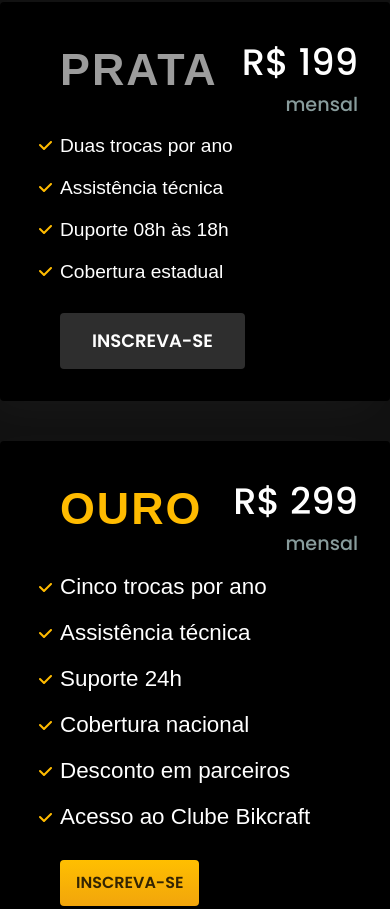
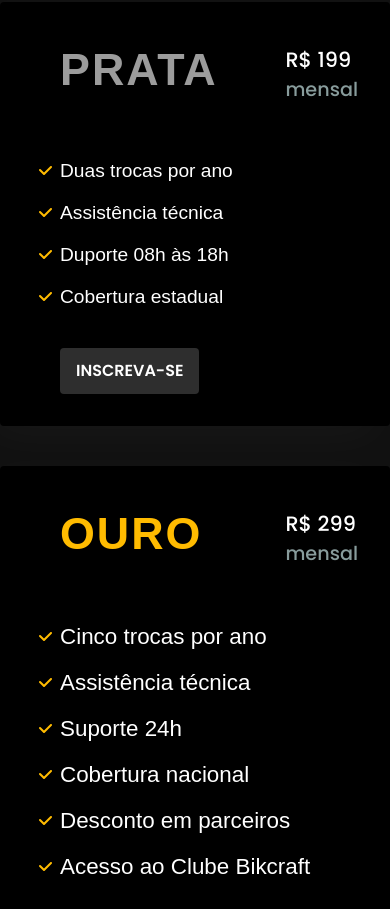
Before and after one commit to rafaoshikawa/projetoportfolio, a plain HTML site: page index.html in a window 390 px wide. Shown: the part 4020-4929 px from the top of the page. Drawn offline with Linux system fonts and the light colour scheme.

Commit message:
manutenção

```diff
--- a/css/seguros/seguros.css
+++ b/css/seguros/seguros.css
@@ -60,7 +60,7 @@
 }
 
 .seguros-item a {
-  margin-top: 30px;
+  margin-top: 40px;
   grid-column: 1/-1;
 }
 .seguros-item li::before {
@@ -84,14 +84,21 @@
 }
 
 @media (max-width: 1000px) {
-  .seguros-bg h2{
+  .seguros-bg h2 {
     font-size: 2rem;
   }
   .seguros {
     display: grid;
     grid-template-columns: 1fr;
   }
-  .seguros-item{
-    min-width: 100px;
+  .lista-prata {
+    margin-top: 25px;
+  }
+  .lista-ouro {
+    margin-top: 25px;
+  }
+  .preço {
+    margin-top: 10px;
+    font-size: 1.3rem;
   }
 }
--- a/css/utilidades/componentes.css
+++ b/css/utilidades/componentes.css
@@ -28,6 +28,10 @@
     padding: 12px 16px;
     font-size: 1rem;
   }
+  .botao-secundario {
+    padding: 12px 16px;
+    font-size: 1rem;
+  }
 }
 
 .ponto {
```
